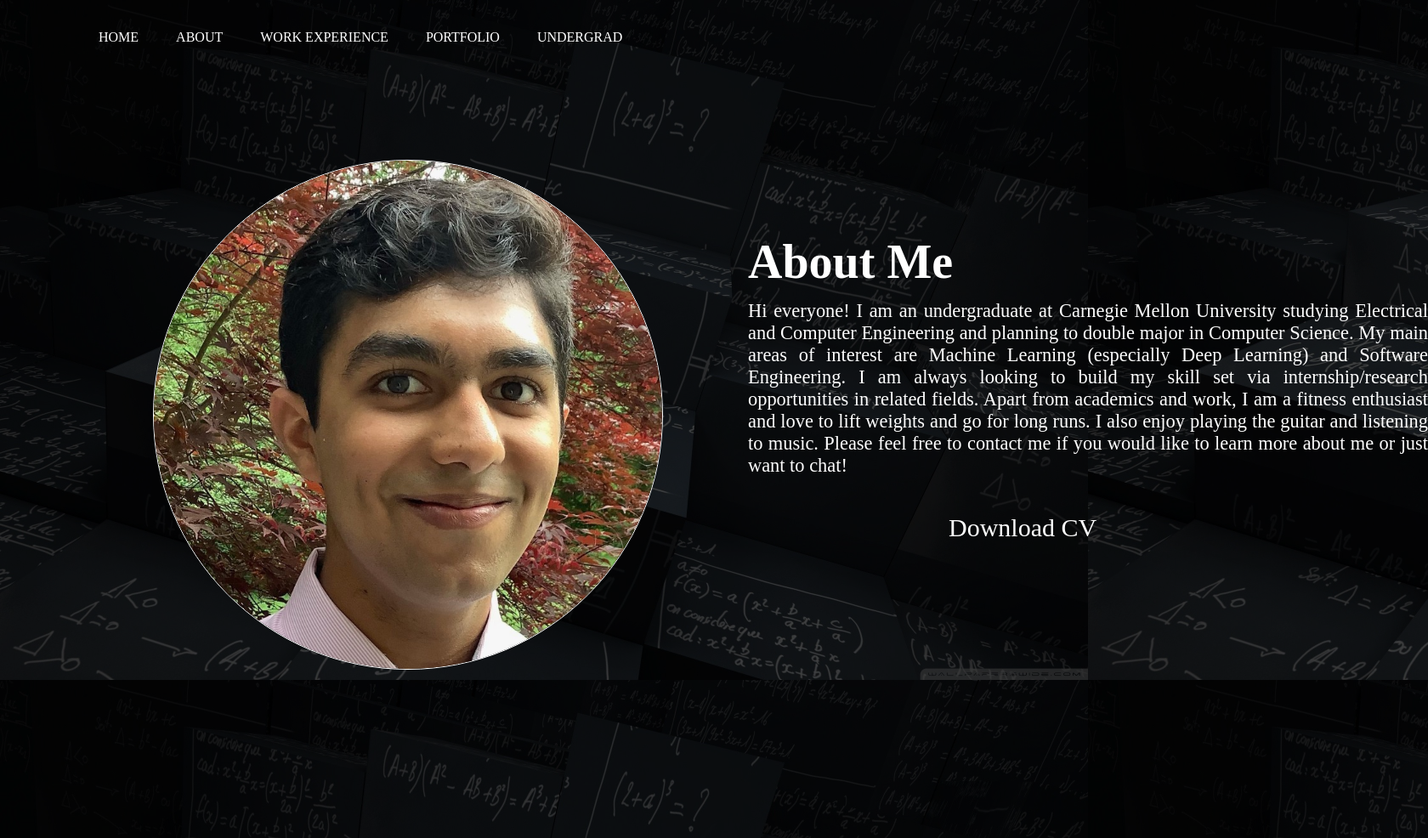
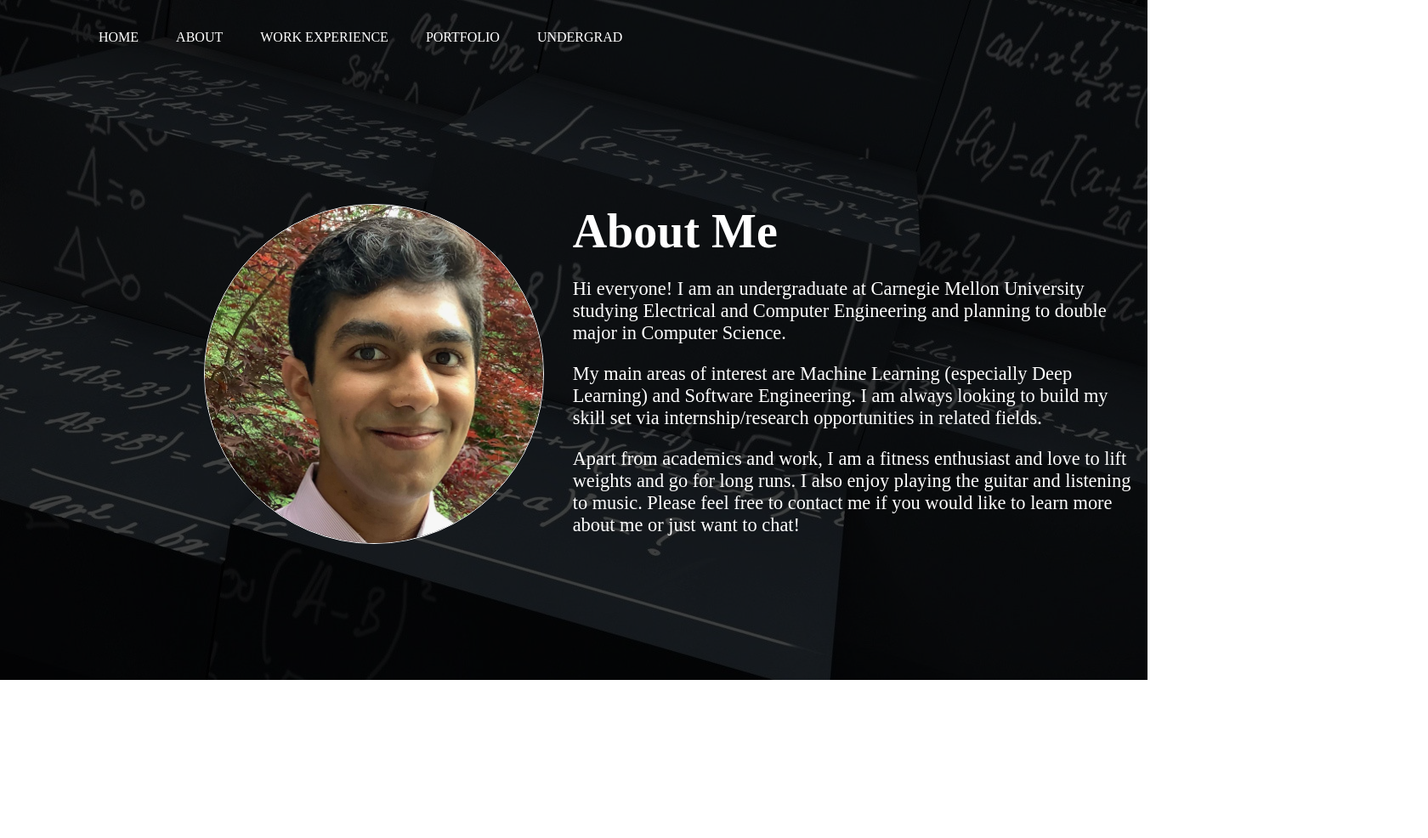
Before and after one commit to raunak-sood2003/raunak-sood2003.github.io, a plain HTML site: page about_me.html in a window 1280 px wide. Shown: the top 986 px of the page at 85% size, 1680 px wide, since content can reach past the window. After the commit the page ends 800 px from the top, so only its background shows below. Drawn offline with Linux system fonts and the light colour scheme.

Commit message:
second commit

```diff
--- a/about_me.html
+++ b/about_me.html
@@ -19,27 +19,19 @@
         </div>
         <div id="about">
             <div class = "container">
-                <div class = "row">
-                    <div class = "about-col1">
+                <div class = "about-col">
                     <img src="images/profile_pic.jpeg">
-                    </div>
-                    <div class = "about-col2">
                     <h1 class = "sub-title">About Me</h1>
-                        <p align = "justify"> Hi everyone! I am an undergraduate at Carnegie Mellon University
+                    <p> Hi everyone! I am an undergraduate at Carnegie Mellon University
                         studying Electrical and Computer Engineering and planning to double
-                            major in Computer Science. My main areas of interest are Machine Learning
-                            (especially Deep Learning) and Software Engineering. I am always looking
-                            to build my skill set via internship/research opportunities in related fields.
-                            Apart from academics and work, I am a fitness enthusiast and love to lift
+                        major in Computer Science. </p>
+                    <p> My main areas of interest are Machine Learning (especially Deep Learning)
+                        and Software Engineering. I am always looking to build my skill set via
+                        internship/research opportunities in related fields. </p>
+                    <p>  Apart from academics and work, I am a fitness enthusiast and love to lift
                         weights and go for long runs. I also enjoy playing the guitar and listening
                         to music. Please feel free to contact me if you would like to learn more about
                         me or just want to chat! </p>
-                    </div>
-                   <div class = "resume">
-                        <a  href="resume.pdf" class='download' download="Resume PDF">Download CV</a>
-                   </div>
-
-                </div>
                 </div>
 
         </div>
--- a/style.css
+++ b/style.css
@@ -14,7 +14,7 @@ body{
     background-image:
         linear-gradient(rgba(0, 0, 0, 0.75), rgba(0, 0, 0, 0.75)),
         url(images/background.jpg);
-    background-size : cover;
+    background-size : auto;
     background-position: center;
 }
 
@@ -54,7 +54,8 @@ body{
     width: 100%;
     position : absolute;
     top : 40%;
-    transform : translateX(20%) translateY(-20%);
+    /*transform : translateX(20%) translateY(-20%);*/
+    padding-left: 20%;
     text-align:lefts;
     color : #fff;
 }
@@ -67,6 +68,10 @@ body{
     font-weight : 100;
     line-height : 25px;
 }
+.socials{
+    padding-left: 25%;
+    padding-top: 1%;
+}
 .social{
     color : #fff;
     transition: color 0.2s;
@@ -78,7 +83,6 @@ body{
 }
 ion-icon {
     font-size: 32px;
-    transform: translateX(2500%) translateY(1400%);
   }
 mark.blue{
     color:#009688;
@@ -92,56 +96,35 @@ mark.red{
 /* about section */
 
 #about{
-    padding: 100px 0;
+    padding: 120px 100px;
 }
 
-.about-col1 img{
-    width: 600px;
-    transform: translateX(30%);
+.about-col img{
+    width: 400px;
+    float: left;
     border: 1px solid #fff;
     border-radius: 50%;
+    margin-right: 3%;
+
 }
 
-.about-col2{
+.about-col{
     color : #fff;
     font-size : 3.5em;
-    width: 800px;
+    width: 1250px;
+    padding-left: 13%;
+    padding-top: 3%;
 }
 
-.about-col2 h1{
+.about-col h1{
     font-size : 1.0em;
-    transform: translateX(110%) translateY(-800%);
+    padding-bottom: 1%;
 }
 
-.about-col2 p {
+.about-col p {
     font-size : 0.4em;
     word-break: keep-all;
-    transform: translateX(110%) translateY(-240%);
-}
-
-.resume{
-    transform: translateX(620%) translateY(-1340%);
-    width: 180px;
-}
-
-.resume a{
-    text-decoration: none;
-    color : #fff;
-    font-size: 30px;
-
-}
-.resume a::after{
-    content: '';
-    height: 3px;
-    width: 0;
-    background: #009688;
-    position: absolute;
-    left : 0;
-    bottom : -10px;
-    transition : 0.5s;
-}
-.resume a:hover::after{
-    width : 100%
+    padding: 1%;
 }
 
 /* Portfolio */
```
Also changed, not shown: index.html (+8 -1 lines), portfolio2.html (deleted, +0 -47 lines), undergrad.html (+1 -0 lines), 1 other file. Lines whose indentation alone changed are shown as unchanged.
